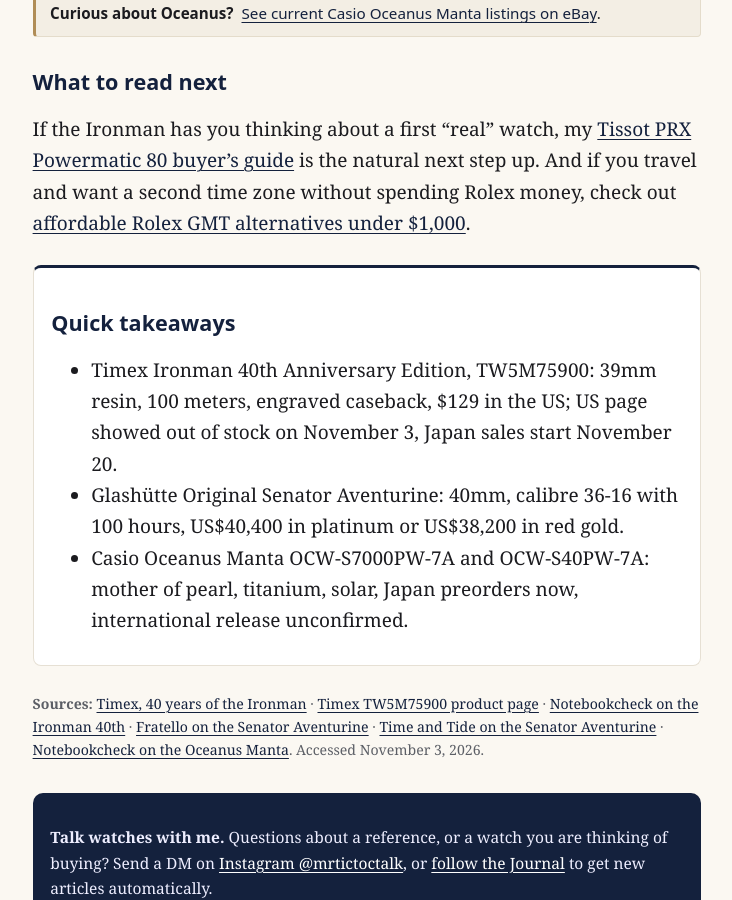
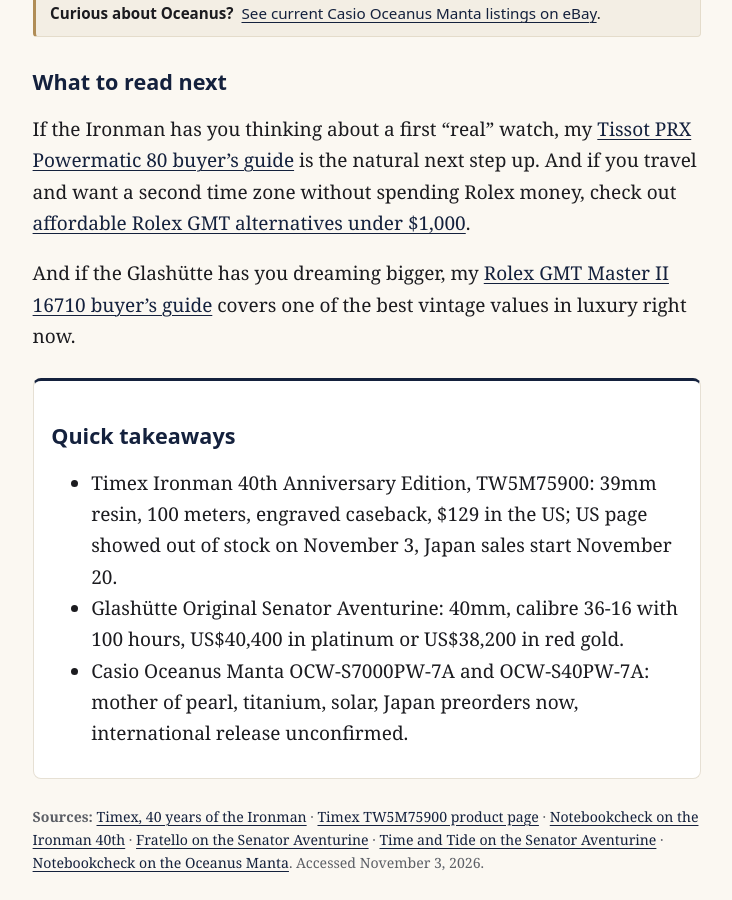
Before and after one commit to williec677/williec677.github.io, a Jekyll site: the page built from _posts/2026-11-03-timex-ironman-40th-glashutte-senator-aventurine-news.md, in a window 1280 px wide and 900 px high, scrolled down 3860 px. Shown: the whole window, without its empty margins (273-1005 px from the left). Built offline with Jekyll 4.4.1, drawn with Linux system fonts in a browser that asks for light colours.

Commit message:
Ironman news roundup: add 16710 guide internal link

```diff
--- a/_posts/2026-11-03-timex-ironman-40th-glashutte-senator-aventurine-news.md
+++ b/_posts/2026-11-03-timex-ironman-40th-glashutte-senator-aventurine-news.md
@@ -57,6 +57,8 @@ Why care? Because Oceanus is one of the best kept secrets in watches: titanium,
 
 If the Ironman has you thinking about a first "real" watch, my {% assign px = site.posts | where: "slug", "tissot-prx-powermatic-80-buyers-guide" | first %}{% if px %}[Tissot PRX Powermatic 80 buyer's guide]({{ px.url | absolute_url }}){% else %}Tissot PRX Powermatic 80 buyer's guide (publishing November 4){% endif %} is the natural next step up. And if you travel and want a second time zone without spending Rolex money, check out {% assign ga = site.posts | where: "slug", "affordable-rolex-gmt-alternatives" | first %}{% if ga %}[affordable Rolex GMT alternatives under $1,000]({{ ga.url | absolute_url }}){% else %}my list of affordable Rolex GMT alternatives under $1,000 (publishing November 5){% endif %}.
 
+And if the Glashütte has you dreaming bigger, my {% assign gm = site.posts | where: "slug", "rolex-gmt-master-ii-16710-buyers-guide" | first %}{% if gm %}[Rolex GMT Master II 16710 buyer's guide]({{ gm.url | absolute_url }}){% else %}Rolex GMT Master II 16710 buyer's guide{% endif %} covers one of the best vintage values in luxury right now.
+
 <div class="takeaways" markdown="1">
 ## Quick takeaways
 
```
